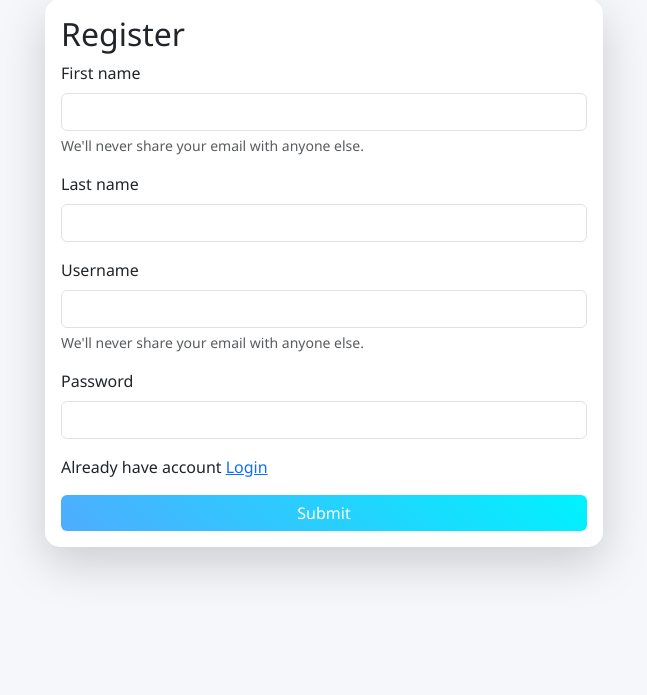
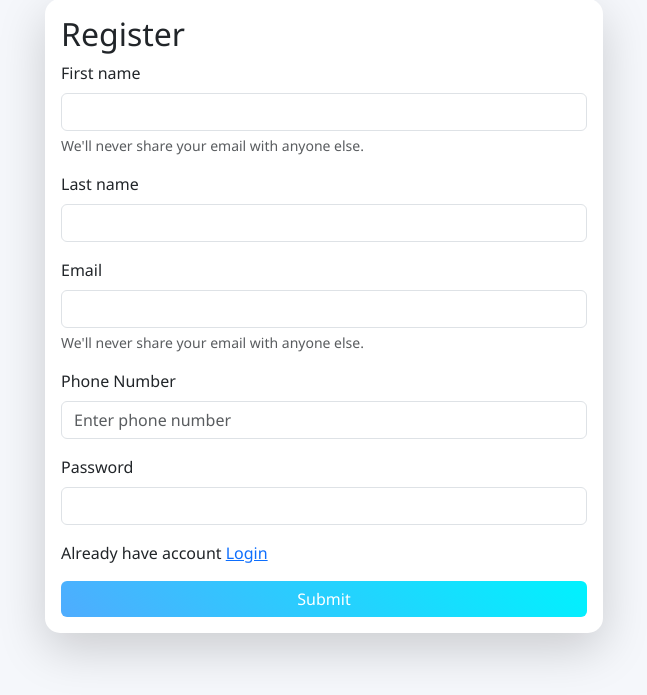
Before and after one commit to ayushman1729/recipe-management-system, a Django app: page /register/ in a window 1280 px wide. Shown: the part 105-800 px from the top of the page, without its empty margins (316-963 px from the left). Run offline with Django 5.2, Linux system fonts and the light colour scheme.

Commit message:
updated project

```diff
--- a/vege/models.py
+++ b/vege/models.py
@@ -2,6 +2,7 @@ from django.db import models
 from django.contrib.auth.models import User
 from django.contrib.auth.models import User
 from django.contrib.auth import get_user_model
+
 User=get_user_model()
 
 class StudentManager(models.Manager):
--- a/vege/templates/login.html
+++ b/vege/templates/login.html
@@ -18,8 +18,8 @@
    {% endif %}
 
   <div class="mb-3">
-    <label for="exampleInputEmail1" class="form-label">Username</label>
-    <input type="text" class="form-control" name="username" id="exampleInputEmail1" aria-describedby="emailHelp">
+    <label for="exampleInputEmail1" class="form-label">Email id</label>
+    <input type="email" class="form-control" name="email" id="exampleInputEmail1" aria-describedby="emailHelp">
     <div id="emailHelp" class="form-text">We'll never share your email with anyone else.</div>
   </div>
   <div class="mb-3">
--- a/vege/templates/register.html
+++ b/vege/templates/register.html
@@ -35,10 +35,15 @@
 
 
   <div class="mb-3">
-    <label for="exampleInputEmail1" class="form-label">Username</label>
-    <input type="email" class="form-control" name="username" id="exampleInputEmail1" aria-describedby="emailHelp">
+    <label for="exampleInputEmail1" class="form-label">Email</label>
+    <input type="email" class="form-control" name="email" id="exampleInputEmail1" aria-describedby="emailHelp">
     <div id="emailHelp" class="form-text">We'll never share your email with anyone else.</div>
   </div>
+
+  <div class="mb-3">
+  <label class="form-label">Phone Number</label>
+  <input type="text" class="form-control" name="phone_number" placeholder="Enter phone number">
+</div>
   <div class="mb-3">
     <label for="exampleInputPassword1" class="form-label">Password</label>
     <input type="password" class="form-control" name="password" id="exampleInputPassword1">
--- a/vege/views.py
+++ b/vege/views.py
@@ -1,3 +1,5 @@
+from urllib import request
+
 from django.shortcuts import render, redirect
 from .models import *
 from django.http import HttpResponse
@@ -81,56 +83,80 @@ def delete_receipe(request, id):
     return redirect('/receipes')
 
 def login_page(request):
-    if request.method=='POST':
-        username=request.POST.get('username')
-        password=request.POST.get('password')
+    if request.method == 'POST':
+        email = request.POST.get('email')
+        password = request.POST.get('password')
 
-        if not User.objects.filter(username = username).exists():
-           messages.error(request, 'User does not exist')
-           return redirect('/login')
+        user = User.objects.filter(email=email).first()
 
-        user=authenticate(username=username, password=password)
-
-        if user is None:
-            messages.error(request, 'invalid Password')
+        if user and user.check_password(password):
+            login(request, user)
+            return redirect('/receipes')
+        else:
+            messages.error(request, 'Invalid credentials')
             return redirect('/login')
 
-        else:
-            login(request,user)
-            return redirect('/receipes')
-
-    return render(request,'login.html')
+    return render(request, 'login.html')
 
 def logout_page(request):
     logout(request)
     return redirect('/login/')
 
 def register(request):
-    if request.method=="POST":
-        first_name=request.POST.get('first_name')
-        last_name=request.POST.get('last_name')
-        username=request.POST.get('username')
-        password=request.POST.get('password')
+    if request.method == "POST":
+        first_name = request.POST.get('first_name')
+        last_name = request.POST.get('last_name')
+        email = request.POST.get('email')
+        phone = request.POST.get('phone_number')
+        password = request.POST.get('password')
 
-        user= User.objects.filter(username=username)
-
-        if user.exists():
-            messages.info(request,'Username already taken')
+        if User.objects.filter(email=email).exists():
+            messages.error(request, 'Email already exists')
             return redirect('/register')
 
-        user= User.objects.create(
-        first_name=first_name,
-        last_name=last_name,
-        username = username,
 
-         )
+        if User.objects.filter(phone_number=phone).exists():
+            messages.error(request, 'Phone number already exists')
+            return redirect('/register/')
+
+        user = User.objects.create(
+            first_name=first_name,
+            last_name=last_name,
+            email=email,
+            phone_number=phone
+        )
+
         user.set_password(password)
         user.save()
 
-        messages.info(request,'Account created Successfully')
-        return redirect('/register/')
+        messages.success(request, 'Account created successfully')
+        return redirect('/login')
 
-    return render(request,'register.html')
+    return render(request, 'register.html')
+
+# if request.method == "POST":
+#         first_name = request.POST.get('first_name')
+#         last_name = request.POST.get('last_name')
+#         phone = request.POST.get('phone_number')
+#         password = request.POST.get('password')
+
+#         if User.objects.filter(phone_number=phone).exists():
+#             messages.info(request, 'Phone number already exists')
+#          return redirect('/register')
+
+#         user = User.objects.create(
+#             first_name=first_name,
+#             last_name=last_name,
+#             phone_number=phone
+#         )
+
+#         user.set_password(password)
+#         user.save()
+
+#         messages.info(request, 'Account created Successfully')
+#         return redirect('/login')
+
+#     return render(request, 'register.html')
 
 from django.db.models import Q,Sum
 
```
Also changed, not shown: db.sqlite3, media/receipe/panner_U3ksn6I.webp (added), media/receipe/pngtree-chicken-biryani-plate-with-leg-piece-front-view-png-image_15085339.png (added), media/receipe/pngtree-chicken-biryani-plate-with-leg-piece-front-view-png-image_15085339_MaJGuvu.png (added).
